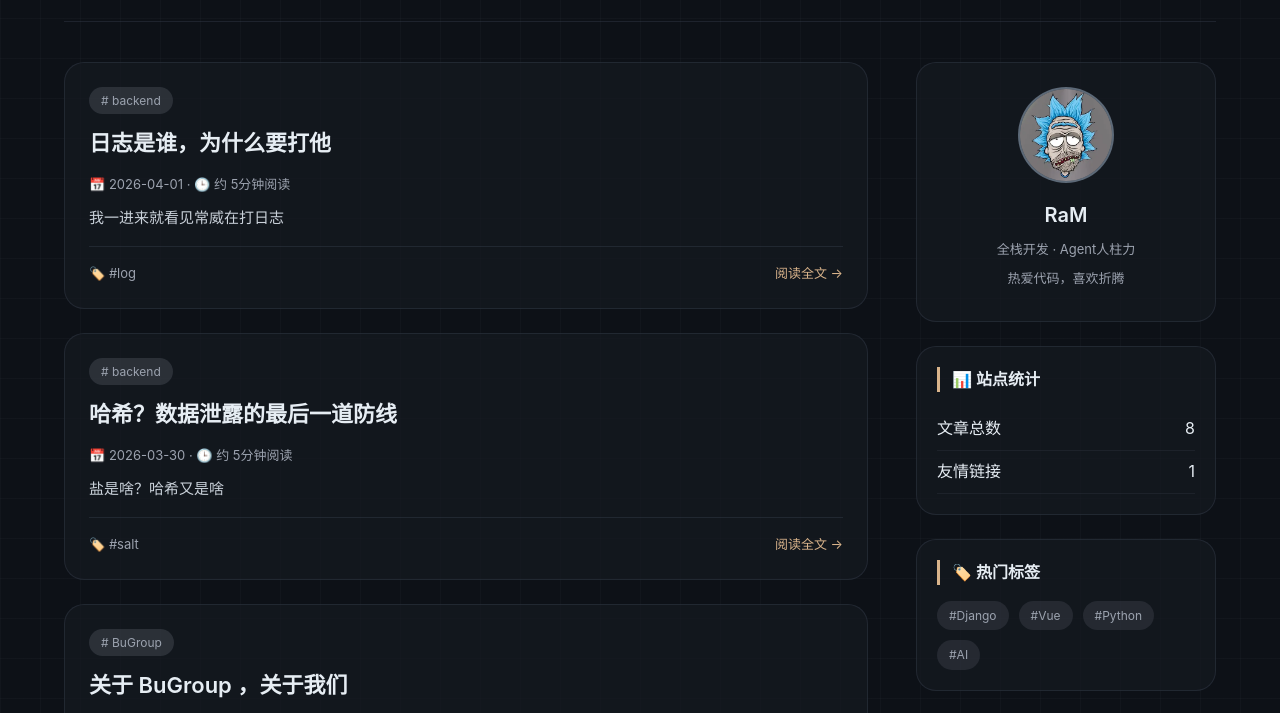
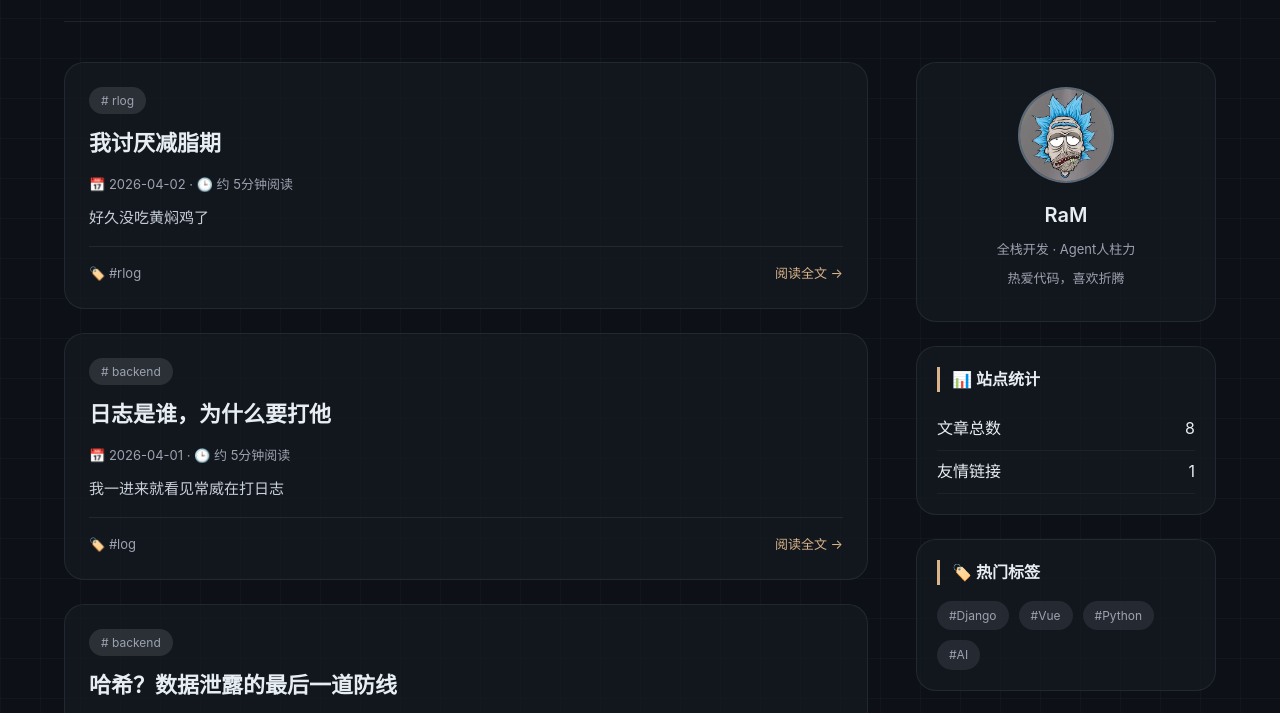
Before and after one commit to RaM-bugourp/RaM-bugourp.github.io, a plain HTML site: page index.html in a window 1280 px wide. Shown: the part 62-775 px from the top of the page. Drawn offline with Linux system fonts and the light colour scheme.

Commit message:
Update index.html

```diff
--- a/index.html
+++ b/index.html
@@ -72,7 +72,7 @@
         const articleList = [
             // { id: "post11", title: "", date: "2026-", tag: "", excerpt: "", tags: " " },
             // { id: "post10", title: "", date: "2026-", tag: "", excerpt: "", tags: " " },
-            // { id: "post9", title: "", date: "2026-", tag: "", excerpt: "", tags: " " },
+            { id: "post9", title: "我讨厌减脂期", date: "2026-04-02", tag: "rlog", excerpt: "好久没吃黄焖鸡了", tags: "#rlog" },
             { id: "post8", title: "日志是谁，为什么要打他", date: "2026-04-01", tag: "backend", excerpt: "我一进来就看见常威在打日志", tags: "#log" },
             { id: "post7", title: "哈希？数据泄露的最后一道防线", date: "2026-03-30", tag: "backend", excerpt: "盐是啥？哈希又是啥", tags: "#salt" },
             { id: "post6", title: "关于 BuGroup ，关于我们", date: "2026-03-29", tag: "BuGroup", excerpt: "BuGroup 是由我和 Witherwithwinter 创办的独立组织。", tags: "#组织" },
```
